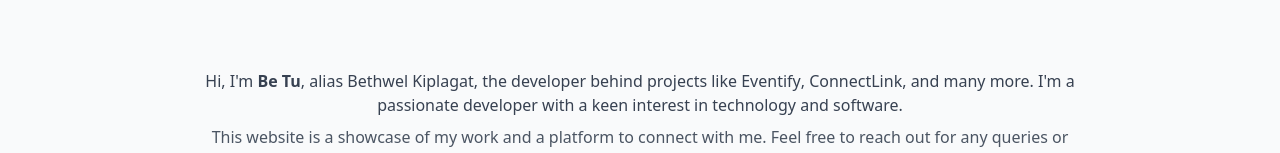
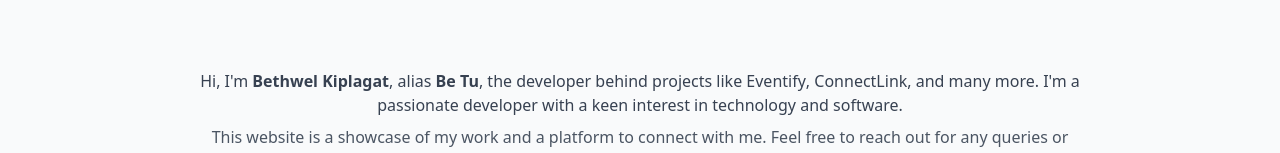
Before and after one commit to bethwel3001/Dev, a React (Create React App) app: page / in a window 1280 px wide. Shown: the part 3087-3240 px from the top of the page. Built offline with nearby package versions, Linux system fonts and the light colour scheme.

Commit message:
Added description - Detailed, and links

```diff
--- a/src/components/Footer.jsx
+++ b/src/components/Footer.jsx
@@ -15,7 +15,7 @@ const Footer = () => {
           {/* Introduction Text */}
           <div className="mb-8">
             <p className="text-gray-700 dark:text-gray-300 mb-2">
-              Hi, I'm <span className="font-semibold">Be Tu</span>, alias Bethwel Kiplagat, the developer behind projects like
+              Hi, I'm <span className="font-semibold">Bethwel Kiplagat</span>, alias <strong>Be Tu</strong>, the developer behind projects like
               <span className="font-medium"> Eventify</span>,
               <span className="font-medium"> ConnectLink</span>, and many more. I'm a passionate developer with a keen interest in technology and software.
             </p>
```
